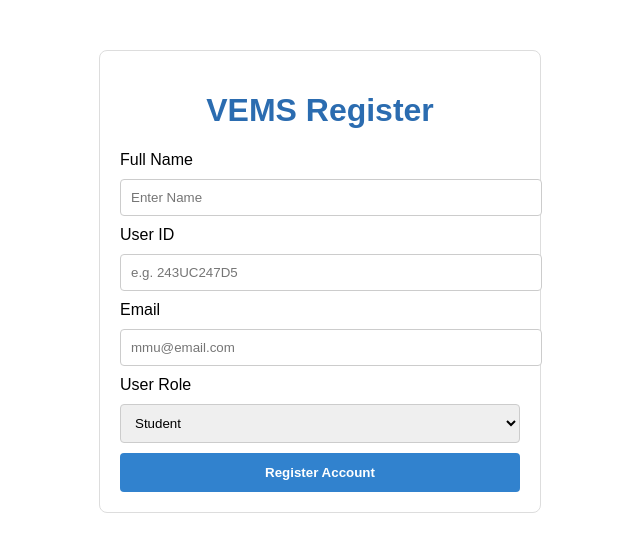
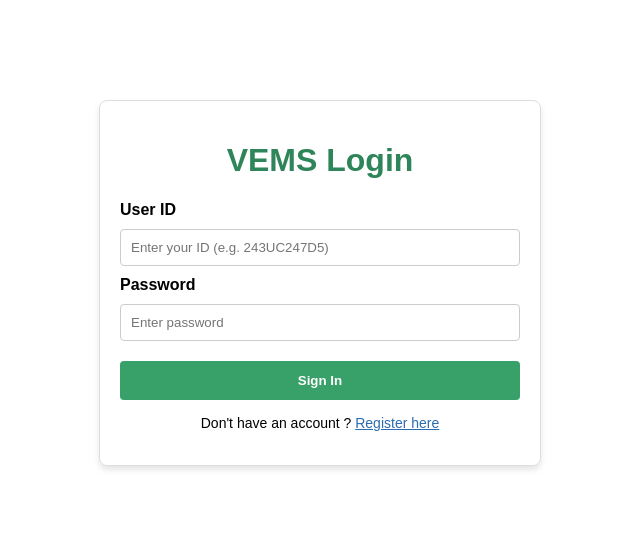
Before and after one commit to NGJIESHENG/Software-Engineering-Fundamental-Project, a React (Vite) app in the folder vems-frontend/: page / in a window 1280 px wide. Shown: the top 552 px of the page, without its empty margins (320-960 px from the left). Built offline with nearby package versions, Linux system fonts and the light colour scheme.

Commit message:
Added login page

```diff
--- a/vems-frontend/src/App.jsx
+++ b/vems-frontend/src/App.jsx
@@ -1,8 +1,9 @@
 import RegisterPage from './pages/register';
+import LoginPage from './pages/login';
 
 function App() {
   return (
-    <RegisterPage />
+    <LoginPage />
   );
 }
 
--- /dev/null
+++ b/vems-frontend/src/pages/login.jsx
@@ -0,0 +1,78 @@
+import React from 'react';
+import {useState} from 'react';
+
+function LoginPage(){
+    const [userId, setUserId] = useState('');
+    const [password,setPasswprd] = useState('');
+
+    const handleLogin = (e)=> {
+        e.preventDefault();
+        alert(`Login Ateempt \nUser ID: ${userId}\nStatus: Authenticating...`);
+    };
+
+    const containerStyle = {
+        maxWidth: '400px',
+        margin: '100px auto',
+        padding: '20px',
+        border: '1px solid #ddd',
+        borderRadius: '8px',
+        fontFamily: 'Arial',
+        boxShadow: '0 4px 6px rgba(0,0,0,0.1)'
+    };
+
+    const inputStyle = {
+        width: '100%',
+        padding: '10px',
+        margin: '10px 0',
+        borderRadius: '4px',
+        border: '1px solid #ccc',
+        boxSizing: 'border-box'
+    };
+
+    const buttonStyle = {
+        width:'100%',
+        padding: '12px',
+        background: '#38a169',
+        color: 'white',
+        border:'none',
+        borderRadius:'4px',
+        cursor: 'pointer',
+        fontWeight: 'bold',
+        marginTop: '10px',
+    };
+
+    return (
+        <div style={containerStyle}>
+            <h1 style={{ textAlign: 'center', color: '#2f855a'}}>VEMS Login</h1>
+            <form onSubmit={handleLogin}>
+                <label style={{ fontWeight: 'bold '}}>User ID</label>
+                <input
+                    style={inputStyle}
+                    type="text"
+                    placeholder="Enter your ID (e.g. 243UC247D5)"
+                    value={userId}
+                    onChange={(e) => setUserId(e.target.value)}
+                    required/>
+
+                <label style={{ fontWeight: 'bold'}}>Password</label>
+                < input
+                    style={inputStyle}
+                    type="password"
+                    placeholder="Enter password"
+                    value={password}
+                    onChange={(e) => setPassword(e.target.value)}
+                    required/>
+
+                <button type="submit" style={buttonStyle}>
+                    Sign In
+                </button>
+
+                <p style={{ textAlign: 'center', fontSize: '14px', marginTop: '15px'}}>
+                    Don't have an account ? <a href="/" style={{ color:'#2b6cb0'}}>Register here</a>
+                </p>
+            </form>
+        </div>
+    );
+}
+
+export default LoginPage;
```
